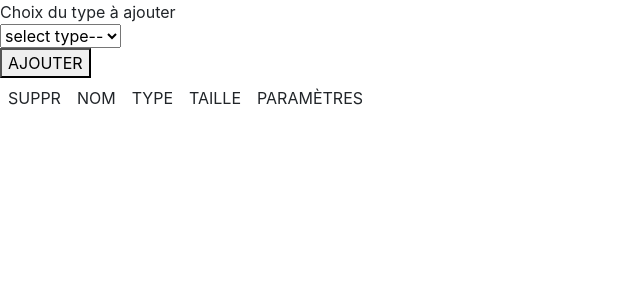
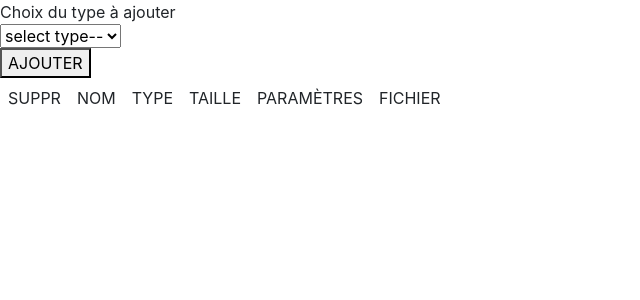
Before and after one commit to aureliensimon/db-confinement, a PHP site: page /choix.type.php in a window 1280 px wide. Shown: the part 56-356 px from the top of the page, without its empty margins (0-640 px from the left). Run offline with PHP 8.4, Linux system fonts and the light colour scheme; the visitor is signed in with stand-in values (Sample User, id 1); data that the repository does not hold is empty; some libraries are stand-ins or nearby versions.

Commit message:
add files to table

```diff
--- a/php/bdd/database.php
+++ b/php/bdd/database.php
@@ -346,6 +346,12 @@ function insert_nom_modele($db,$nom_modele)
           }
 
            echo "</div>";
+          if(isset($arraytype['fichier'])){
+            echo   "<div  class=\"p-2  bd-highlight align-self-center fichier\">".$arraytype['fichier']."</div>";
+          }else{
+            echo   "<div  class=\"p-2  bd-highlight align-self-center fichier\">NULL</div>";
+          }
+
            echo "</div>";
 
 
--- a/php/pageweb/choix.type.php
+++ b/php/pageweb/choix.type.php
@@ -72,6 +72,7 @@ require_once('../bdd/database.php');
             <div  class="p-2  bd-highlight align-self-center type">TYPE</div>
             <div  class="p-2  bd-highlight align-self-center taille">TAILLE</div>
             <div  class="p-2  bd-highlight align-self-center parametres">PARAMÈTRES</div>
+            <div  class="p-2  bd-highlight align-self-center fichier">FICHIER</div>
           </div>
           <div id="tableau-lignes">
              <?php tableau(dbConnect(),$_SESSION['nom_modele']);?>
--- /dev/null
+++ b/userfile/test.txt
@@ -0,0 +1 @@
+fichier ouais ouais ouais
```
Also changed, not shown: css/menu.css (+6 -1 lines).
